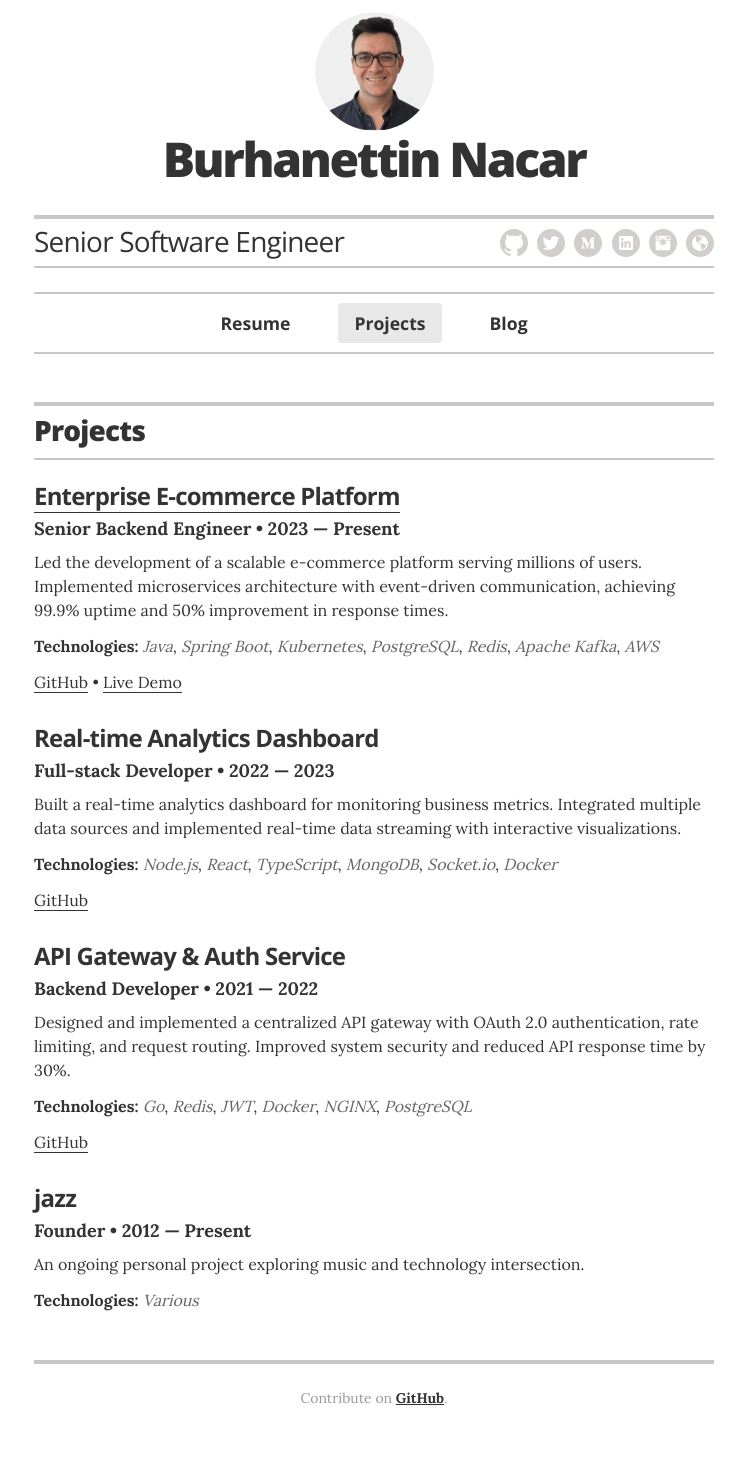
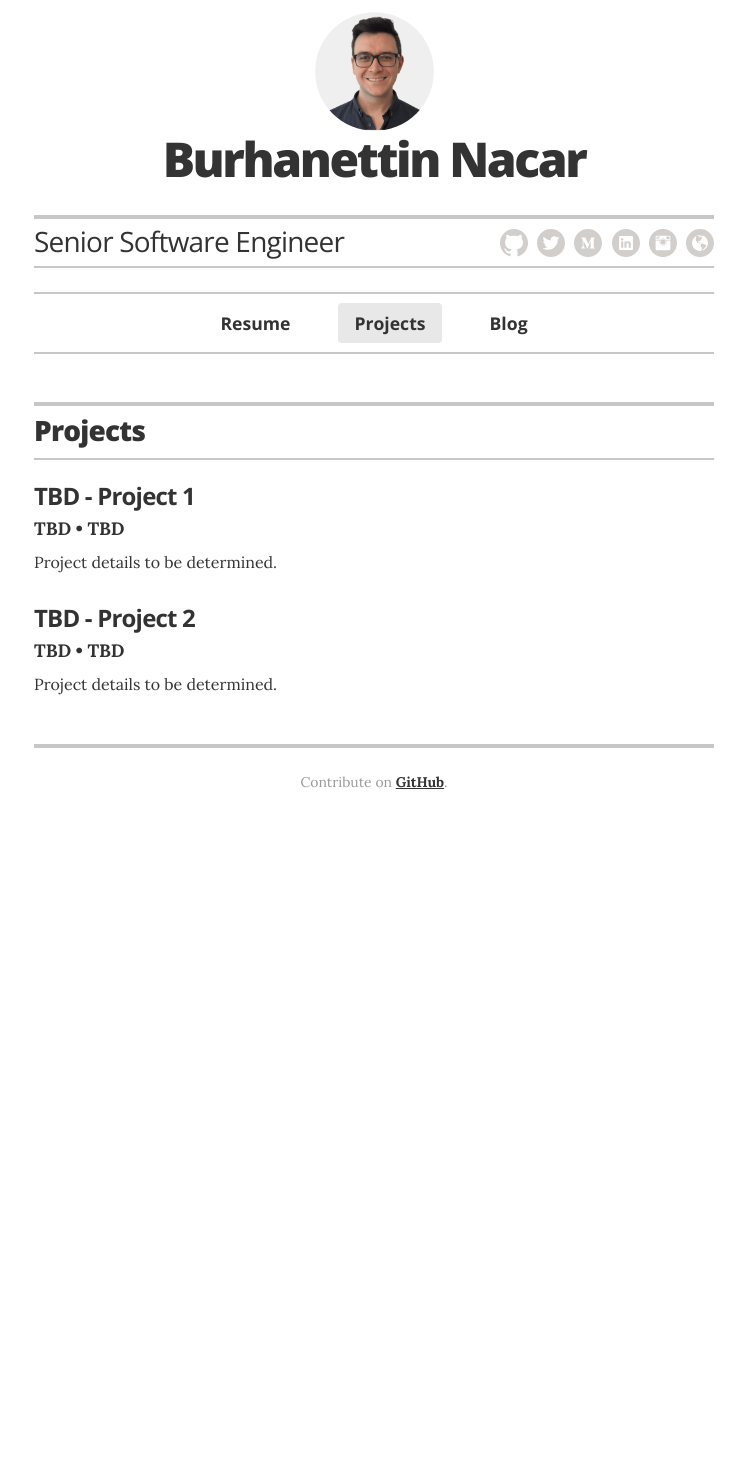
Before and after one commit to uppnrise/uppnrise.github.io, a Jekyll site: the page built from projects/index.html, in a window 1280 px wide. Shown: the whole page, without its empty margins (266-1011 px from the left). Built offline with Jekyll 4.4.1, drawn with Linux system fonts in a browser that asks for light colours; after the commit the page ends 900 px from its top, so only the background shows below that.

Commit message:
Replace projects with TBD placeholders

```diff
--- a/_data/projects.yml
+++ b/_data/projects.yml
@@ -1,30 +1,11 @@
 # Projects
 
-- project: Enterprise E-commerce Platform
-  role: Senior Backend Engineer
-  duration: 2023 &mdash; Present
-  url: "#"
-  description: Led the development of a scalable e-commerce platform serving millions of users. Implemented microservices architecture with event-driven communication, achieving 99.9% uptime and 50% improvement in response times.
-  technologies: ["Java", "Spring Boot", "Kubernetes", "PostgreSQL", "Redis", "Apache Kafka", "AWS"]
-  github_url: "#"
-  demo_url: "#"
+- project: TBD - Project 1
+  role: TBD
+  duration: TBD
+  description: Project details to be determined.
 
-- project: Real-time Analytics Dashboard
-  role: Full-stack Developer
-  duration: 2022 &mdash; 2023
-  description: Built a real-time analytics dashboard for monitoring business metrics. Integrated multiple data sources and implemented real-time data streaming with interactive visualizations.
-  technologies: ["Node.js", "React", "TypeScript", "MongoDB", "Socket.io", "Docker"]
-  github_url: "#"
-
-- project: API Gateway & Auth Service
-  role: Backend Developer
-  duration: 2021 &mdash; 2022
-  description: Designed and implemented a centralized API gateway with OAuth 2.0 authentication, rate limiting, and request routing. Improved system security and reduced API response time by 30%.
-  technologies: ["Go", "Redis", "JWT", "Docker", "NGINX", "PostgreSQL"]
-  github_url: "#"
-
-- project: jazz
-  role: Founder
-  duration: 2012 &mdash; Present
-  description: An ongoing personal project exploring music and technology intersection.
-  technologies: ["Various"]
+- project: TBD - Project 2
+  role: TBD
+  duration: TBD
+  description: Project details to be determined.
```
